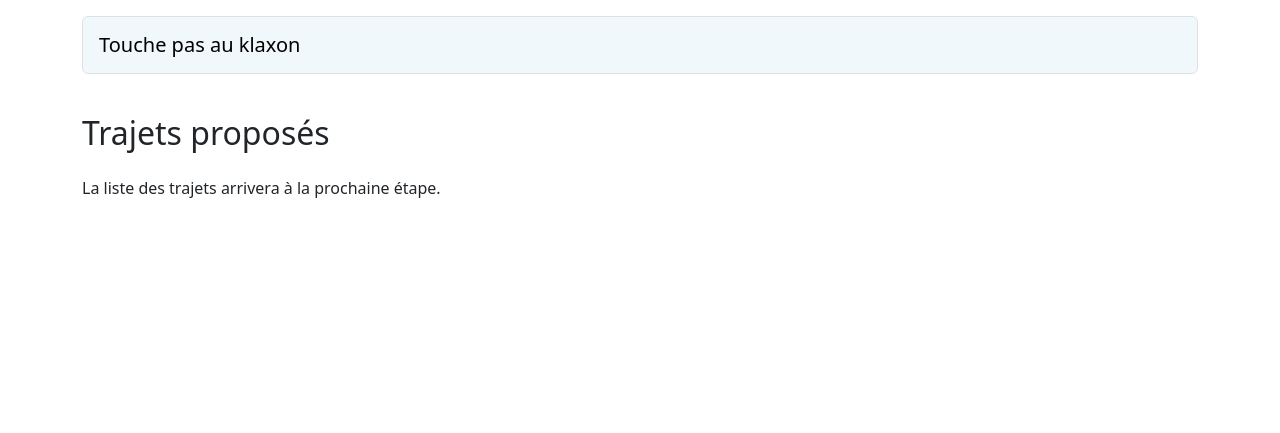
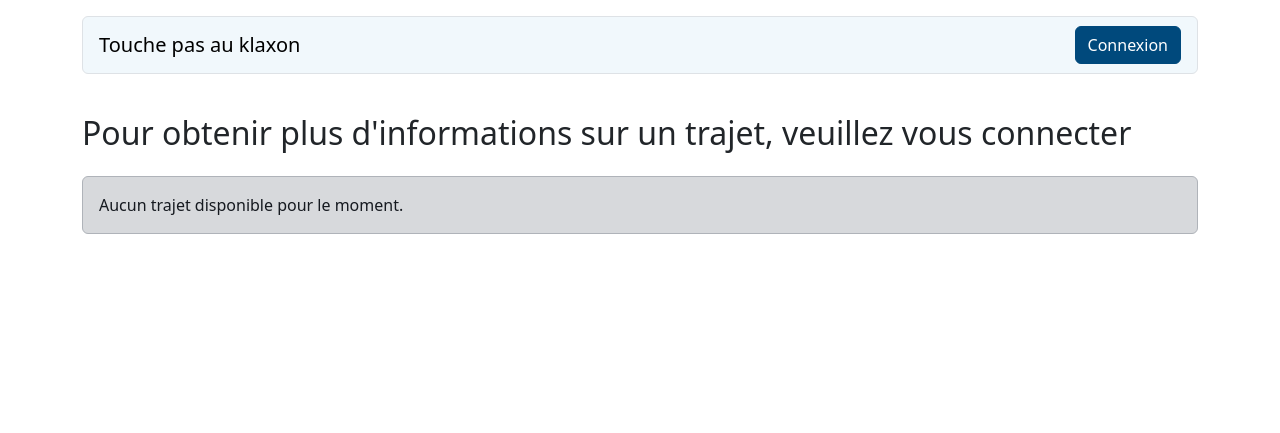
Before and after one commit to mohaelg17-hub/touche-pas-au-klaxon, a PHP site: page / in a window 1280 px wide. Shown: the top 433 px of the page. Run offline with PHP 8.4, Linux system fonts and the light colour scheme; tables that the repository leaves empty hold one stand-in row (values such as "Sample post").

Commit message:
Page d'accueil : liste des trajets disponibles

```diff
--- a/scss/main.scss
+++ b/scss/main.scss
@@ -1,2 +1,9 @@
 @import "variables";
 @import "bootstrap/scss/bootstrap";
+
+// En-tete de tableau : couleur secondaire de la palette
+.table-klaxon > thead {
+    --bs-table-bg: #{$secondary};
+    --bs-table-color: #{$white};
+    --bs-table-border-color: #{$secondary};
+}
--- a/src/Controllers/TrajetController.php
+++ b/src/Controllers/TrajetController.php
@@ -5,6 +5,8 @@ declare(strict_types=1);
 namespace App\Controllers;
 
 use App\Core\Controller;
+use App\Core\Database;
+use App\Models\TrajetRepository;
 
 /**
  * Gere les pages liees aux trajets.
@@ -18,6 +20,11 @@ final class TrajetController extends Controller
      */
     public function index(array $params = []): void
     {
-        $this->render('trajets/index', ['title' => 'Trajets proposés']);
+        $repository = new TrajetRepository(Database::getConnection());
+
+        $this->render('trajets/index', [
+            'title'   => 'Trajets proposés',
+            'trajets' => $repository->findAvailable(),
+        ]);
     }
 }
--- a/src/Core/View.php
+++ b/src/Core/View.php
@@ -4,6 +4,7 @@ declare(strict_types=1);
 
 namespace App\Core;
 
+use DateTimeImmutable;
 use RuntimeException;
 
 /**
@@ -43,6 +44,22 @@ final class View
     }
 
     /**
+     * Formate la partie date d'un DATETIME SQL (ex. 15/11/26).
+     */
+    public static function date(string $datetime): string
+    {
+        return (new DateTimeImmutable($datetime))->format('d/m/y');
+    }
+
+    /**
+     * Formate la partie heure d'un DATETIME SQL (ex. 08:30).
+     */
+    public static function time(string $datetime): string
+    {
+        return (new DateTimeImmutable($datetime))->format('H:i');
+    }
+
+    /**
      * Execute un fichier de vue et retourne son rendu sous forme de texte.
      *
      * @param array<string, mixed> $data
--- /dev/null
+++ b/src/Models/TrajetRepository.php
@@ -0,0 +1,45 @@
+<?php
+
+declare(strict_types=1);
+
+namespace App\Models;
+
+use PDO;
+
+/**
+ * Acces aux donnees de la table "trajet".
+ */
+final class TrajetRepository
+{
+    public function __construct(private readonly PDO $pdo)
+    {
+    }
+
+    /**
+     * Retourne les trajets a venir qui ont encore des places,
+     * tries par date de depart croissante.
+     *
+     * @return list<array<string, mixed>>
+     */
+    public function findAvailable(): array
+    {
+        $sql = 'SELECT t.id_trajet,
+                       ad.nom AS agence_depart,
+                       aa.nom AS agence_arrivee,
+                       t.date_depart,
+                       t.date_arrivee,
+                       t.places_dispo
+                FROM trajet t
+                INNER JOIN agence ad ON ad.id_agence = t.id_agence_depart
+                INNER JOIN agence aa ON aa.id_agence = t.id_agence_arrivee
+                WHERE t.places_dispo > 0
+                  AND t.date_depart > NOW()
+                ORDER BY t.date_depart ASC';
+
+        $stmt = $this->pdo->query($sql);
+        $rows = $stmt === false ? [] : $stmt->fetchAll(PDO::FETCH_ASSOC);
+
+        /** @var list<array<string, mixed>> $rows */
+        return $rows;
+    }
+}
--- a/src/Views/layouts/main.php
+++ b/src/Views/layouts/main.php
@@ -8,11 +8,7 @@
     <link rel="stylesheet" href="/assets/css/main.css">
 </head>
 <body class="d-flex flex-column min-vh-100">
-    <header class="container py-3">
-        <nav class="navbar bg-light border rounded px-3">
-            <a class="navbar-brand" href="/">Touche pas au klaxon</a>
-        </nav>
-    </header>
+       <?php require __DIR__ . '/../partials/header_visiteur.php'; ?>
 
     <main class="container flex-grow-1">
         <?= $content ?>
--- /dev/null
+++ b/src/Views/partials/header_visiteur.php
@@ -0,0 +1,6 @@
+<header class="container py-3">
+    <nav class="navbar bg-light border rounded px-3">
+        <a class="navbar-brand" href="/">Touche pas au klaxon</a>
+        <a class="btn btn-dark" href="/login">Connexion</a>
+    </nav>
+</header>
--- a/src/Views/trajets/index.php
+++ b/src/Views/trajets/index.php
@@ -1,2 +1,38 @@
-<h1 class="h2 my-4">Trajets proposés</h1>
-<p>La liste des trajets arrivera à la prochaine étape.</p>
+<?php
+
+use App\Core\View;
+
+/** @var list<array<string, mixed>> $trajets */
+?>
+<h1 class="h2 my-4">Pour obtenir plus d'informations sur un trajet, veuillez vous connecter</h1>
+
+<?php if ($trajets === []) : ?>
+    <p class="alert alert-secondary">Aucun trajet disponible pour le moment.</p>
+<?php else : ?>
+    <table class="table table-striped table-klaxon text-center align-middle">
+        <thead>
+            <tr>
+                <th>Départ</th>
+                <th>Date</th>
+                <th>Heure</th>
+                <th>Destination</th>
+                <th>Date</th>
+                <th>Heure</th>
+                <th>Places</th>
+            </tr>
+        </thead>
+        <tbody>
+            <?php foreach ($trajets as $trajet) : ?>
+                <tr>
+                    <td><?= View::e($trajet['agence_depart']) ?></td>
+                    <td><?= View::date((string) $trajet['date_depart']) ?></td>
+                    <td><?= View::time((string) $trajet['date_depart']) ?></td>
+                    <td><?= View::e($trajet['agence_arrivee']) ?></td>
+                    <td><?= View::date((string) $trajet['date_arrivee']) ?></td>
+                    <td><?= View::time((string) $trajet['date_arrivee']) ?></td>
+                    <td><?= View::e($trajet['places_dispo']) ?></td>
+                </tr>
+            <?php endforeach; ?>
+        </tbody>
+    </table>
+<?php endif; ?>
```
Also changed, not shown: public/assets/css/main.css, 1 other file.
